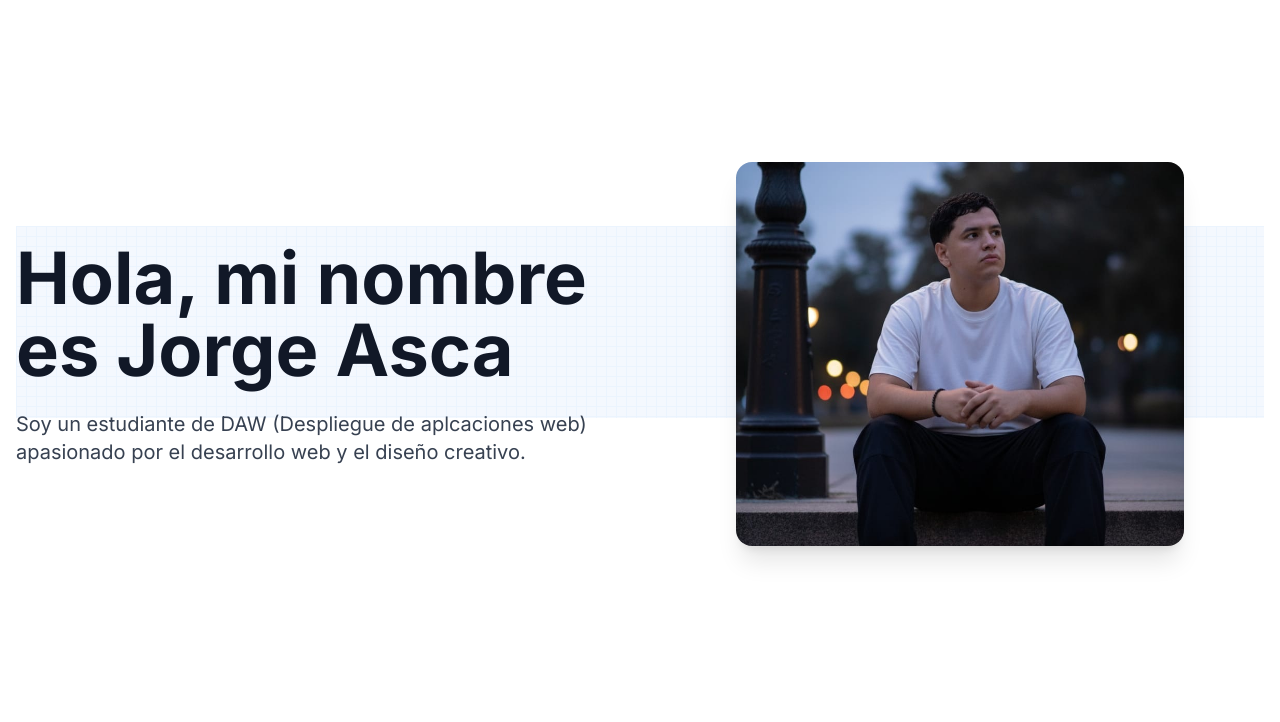
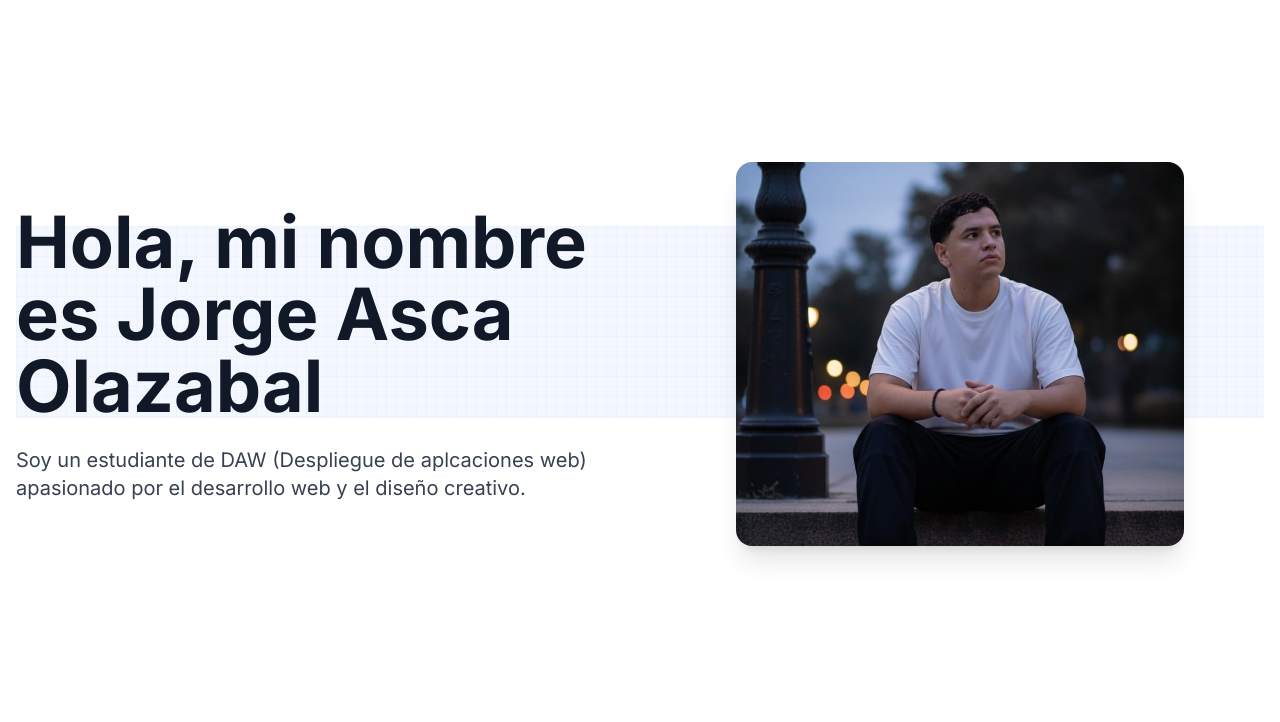
Before and after one commit to JorgeAsca/PorfolioAstro, an Astro site in the folder Astroporfolio/: page / in a window 1280 px wide. Shown: the part 78-800 px from the top of the page. Built offline with nearby package versions, Linux system fonts and the light colour scheme; Astro itself is replaced by a stand-in of ours.

```diff
--- a/Astroporfolio/src/components/hero.astro
+++ b/Astroporfolio/src/components/hero.astro
@@ -15,7 +15,7 @@
         <h1
             class="font-bold text-5xl sm:text-7xl leading-tight animate-on-scroll"
         >
-            Hola, mi nombre es Jorge Asca
+            Hola, mi nombre es Jorge Asca Olazabal
         </h1>
         <p
             class="text-xl text-gray-700 animate-on-scroll"
```
